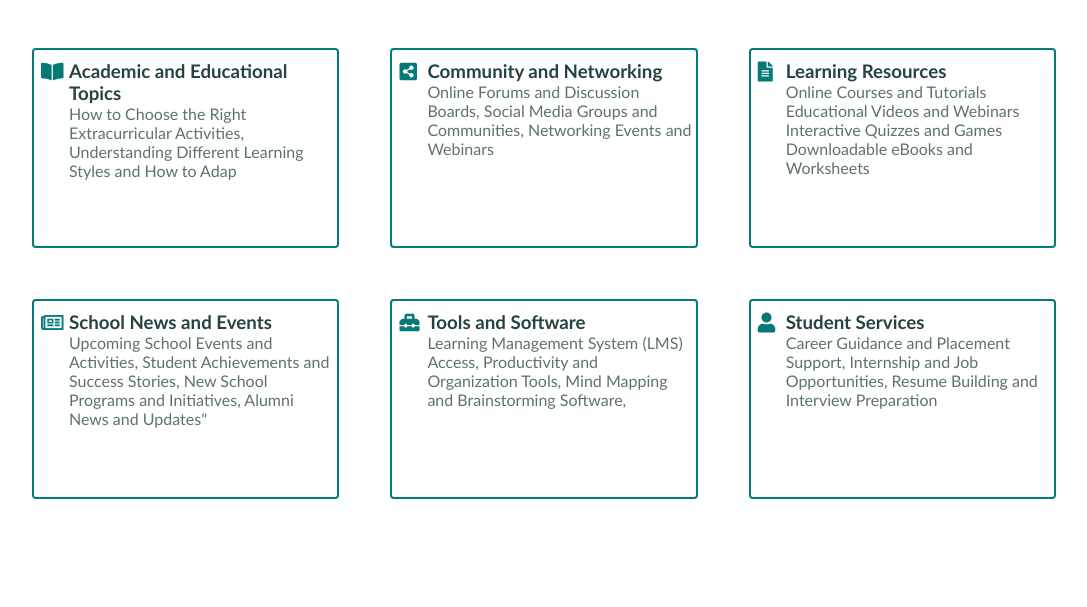
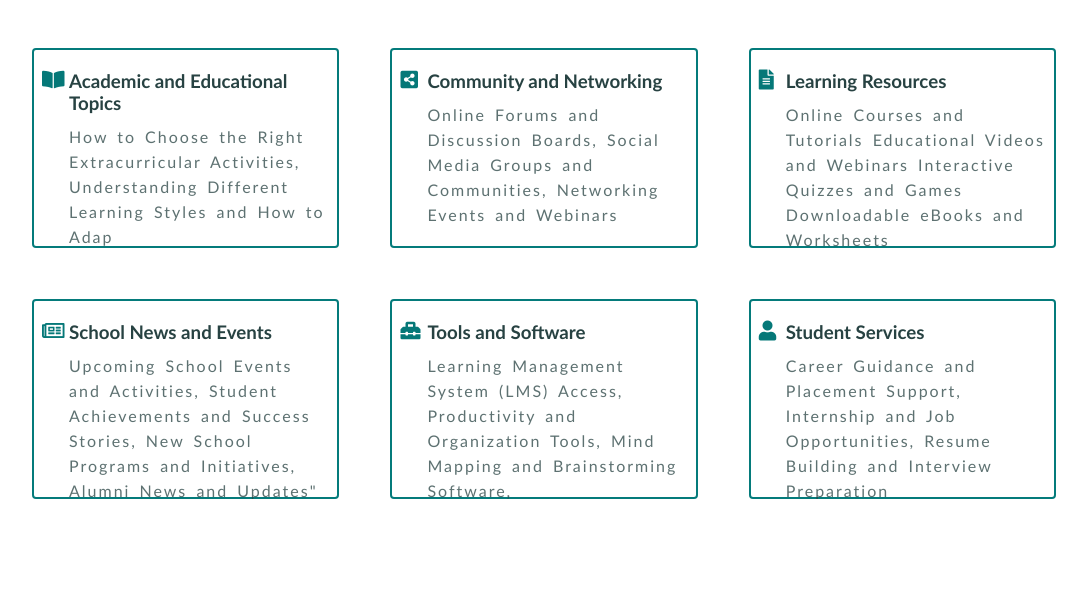
Before and after one commit to bayanbarhom/tutorial-2, a plain HTML site: page index.html in a window 1280 px wide. Shown: the part 1962-2569 px from the top of the page, without its empty margins (96-1183 px from the left). Drawn offline with Linux system fonts and the light colour scheme.

Commit message:
upload text

```diff
--- a/css/style.css
+++ b/css/style.css
@@ -4,7 +4,6 @@
     box-sizing: border-box;
 }
 body{
-    height: 6000px;
     font-family:'Trebuchet MS', 'Lucida Sans Unicode', 'Lucida Grande', 'Lucida Sans', Arial, sans-serif;
 }
 .header{
@@ -301,18 +300,24 @@ visibility: visible;
     padding-left: 35px;
     padding-right: 4PX;
     float: left;}
+    .offers-item h3{
+        padding-top:10px;
+    }
     .OFFER-text{
      color:rgb(39, 66, 66);
     }
     .OFFER-text p{
         color:rgba(39, 66, 66, 0.749);
-        font-size: 0.rem;
+        letter-spacing: 2px;
+        word-spacing: 3px;
+        line-height: 25px;
+        padding-top: 10px;
     }
     .offer-icon{
         position: absolute;
-        margin:0 -3PX;
+        margin:0 -2PX;
      color:rgb(5, 120, 120);
-        top: 12PX;
+        top:20PX;
         font-size: 1.25REM;
         left: 10;
     }
```
